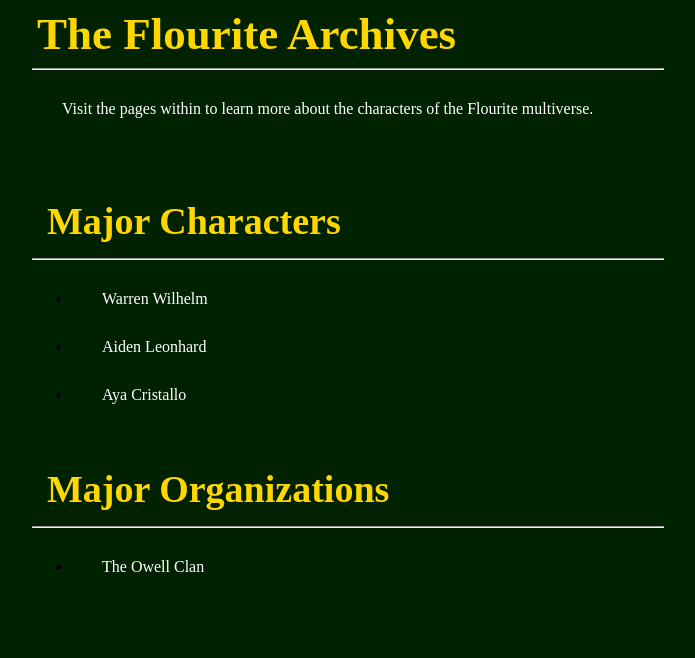
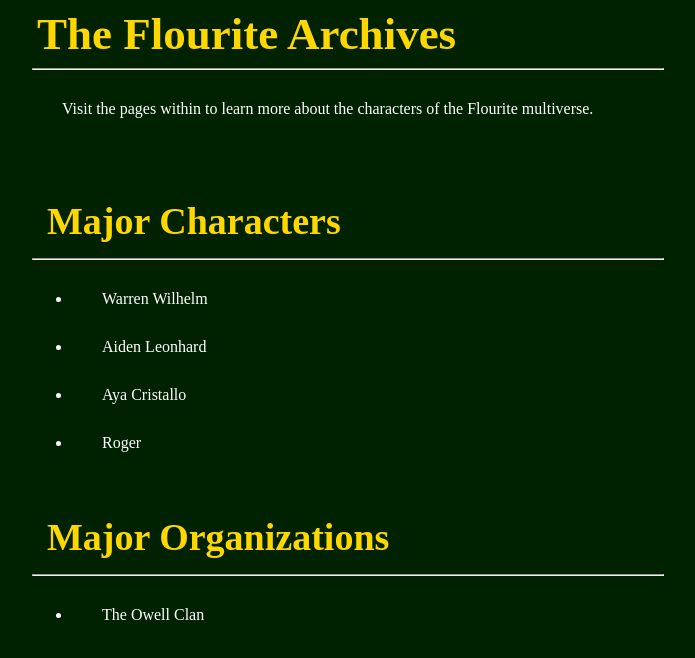
Before and after one commit to csteward24/the-flourite-archives, a plain HTML site: page public/index.html in a window 1280 px wide. Shown: the whole page, without its empty margins (292-987 px from the left). Drawn offline with Linux system fonts and the light colour scheme.

Commit message:
added roger to index

```diff
--- a/public/index.html
+++ b/public/index.html
@@ -15,6 +15,7 @@
             <li><a href="pages/warren_wilhelm.html"><p>Warren Wilhelm</p></a></li>
             <li><a href="pages/aiden_leonhard.html"><p>Aiden Leonhard</p></a></li>
             <li><a href="pages/aya_cristallo.html"><p>Aya Cristallo</p></a></li>
+            <li><a href="pages/roger.html"><p>Roger</p></a></li>
         </ul>
         <br>
         <h2>Major Organizations</h2>
--- a/public/style.css
+++ b/public/style.css
@@ -44,3 +44,7 @@ a:active {
  color: #8d8af6;
  text-decoration: underline;
 }
+
+li {
+    color: white;
+}
```
